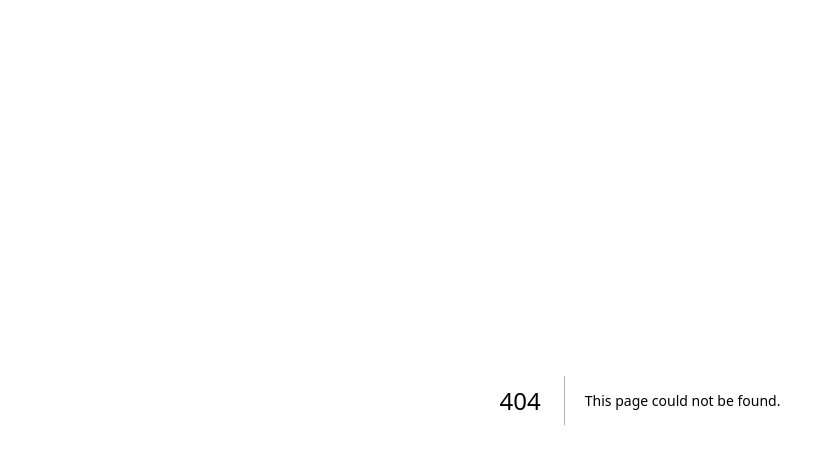
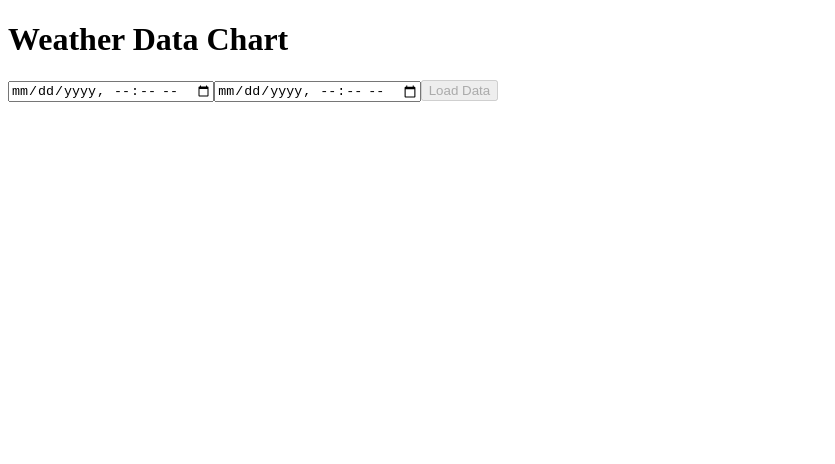
Before and after one commit to zahidhossain01/RemoteWeatherStation, a Next.js app in the folder rws-webapp/: page /history in a window 1280 px wide. Before the commit this address had no page. Shown: the top 464 px of the page, without its empty margins (0-835 px from the left). Built offline with nearby package versions, Linux system fonts and the light colour scheme.

Commit message:
Create history.js - Can see data from a selected range of dates
See data from a selected range of dates for temperature

```diff
--- /dev/null
+++ b/rws-webapp/src/pages/history.js
@@ -0,0 +1,120 @@
+import { useRouter } from 'next/router'
+import { useState, useMemo } from 'react'
+import dynamic from 'next/dynamic'
+import { firestore } from '@/firebase'
+import { collection, query, where, getDocs } from 'firebase/firestore'
+
+const Chart = dynamic(() => import("react-charts").then((mod) => mod.Chart), { ssr: false })
+
+export default function WeatherChartPage() {
+    const router = useRouter()
+    const [weatherData, setWeatherData] = useState([])
+    const [timeRange, setTimeRange] = useState({ start: '', end: '' })
+    const isTimeRangeSelected = timeRange.start && timeRange.end;
+
+    const fetchWeatherData = async () => {
+        if (!timeRange.start || !timeRange.end) {
+            console.log("Please select both start and end times.");
+            return;
+        }
+        const sensorDataRef = collection(firestore, "sensor_data");
+        const queryRef = query(sensorDataRef, where("timestamp", ">=", new Date(timeRange.start)), where("timestamp", "<=", new Date(timeRange.end)));
+        const snapshot = await getDocs(queryRef);
+        const sensorData = snapshot.docs.map(doc => {
+            const data = doc.data();
+            console.log("Raw data from Firestore:", data);
+
+            const date = data.timestamp.toDate(); // Convert to JavaScript Date object
+            console.log("Converted Date:", date);
+
+            return {
+                ...data,
+                timestamp: date // Replace with the converted Date
+            };
+        });
+
+        setWeatherData(sensorData);
+
+        // Debugging: Log the formatted data
+        console.log("Formatted Data:", weatherData.map(entry => ({
+            date: new Date(entry.timestamp),
+            temp: entry.temp
+        })));
+    }
+
+    const data = useMemo(
+        () => (
+            [
+                {
+                    label: "Temperature",
+                    data: weatherData.slice().reverse().map((entry) => (
+                        { date: entry['time'], temp: entry['temp'] }
+                    ))
+                },
+            ]
+        ),
+        [weatherData]
+    );
+
+    // Test Data
+    // const data = useMemo(() => [
+    //     {
+    //         label: "Temperature",
+    //         data: [
+    //             { date: new Date('2023-01-01T00:00:00'), temp: 20 },
+    //             { date: new Date('2023-01-02T00:00:00'), temp: 22 },
+    //             // ... more test data ...
+    //         ]
+    //     }
+    // ], []);
+
+    const primaryAxis = useMemo(() => ({
+        type: 'time',
+        getValue: datum => datum.date
+    }), []);
+
+
+    const secondaryAxes = useMemo(
+        () => [
+            {
+                getValue: (datum) => datum.temp,
+                elementType: 'line',
+                range: [0, 200]
+            },
+            // {
+            //     getValue: (datum) => datum.humidity,
+            //     elementType: 'bar',
+            //     range: [0, 100]
+            // }
+        ],
+        []
+    );
+
+    return (
+        <div>
+            <h1>Weather Data Chart</h1>
+            {/* ... other components ... */}
+
+            <div>
+                <input type="datetime-local" value={timeRange.start} onChange={(e) => setTimeRange({ ...timeRange, start: e.target.value })} />
+                <input type="datetime-local" value={timeRange.end} onChange={(e) => setTimeRange({ ...timeRange, end: e.target.value })} />
+                <button onClick={fetchWeatherData} disabled={!isTimeRangeSelected}>Load Data</button>
+            </div>
+
+            {isTimeRangeSelected && weatherData.length > 0 && (
+                <div>
+                    <h2>Temperature Chart</h2>
+                    <div style={{ height: '500px', width: '100%' }}>
+                        <Chart
+                            options={{
+                                data,
+                                primaryAxis,
+                                secondaryAxes
+                            }}
+                        />
+                    </div>
+                </div>
+            )}
+        </div>
+    )
+}
```
